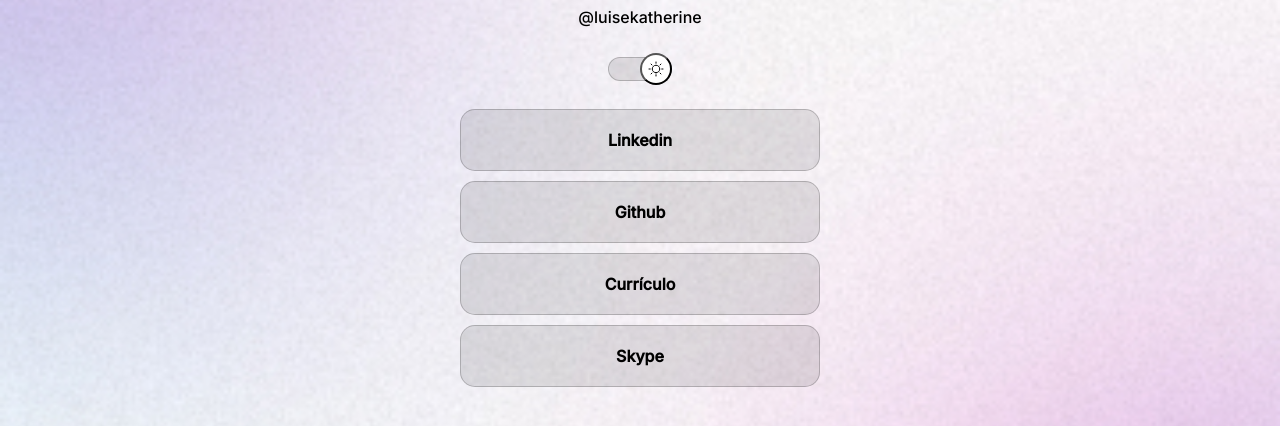
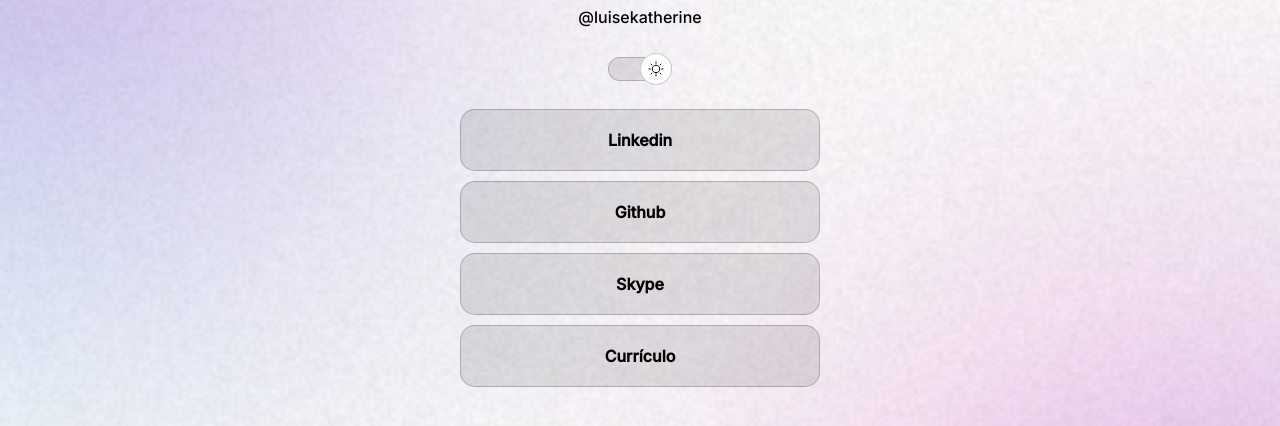
Before and after one commit to luisekatherine/Discover-Rocketseat, a plain HTML site: page index.html in a window 1280 px wide. Shown: the part 211-637 px from the top of the page. Drawn offline with nearby package versions, Linux system fonts and the light colour scheme; a web font is replaced by a local one.

Commit message:
edição de readme e ajustes gerais

```diff
--- a/index.html
+++ b/index.html
@@ -31,10 +31,10 @@
           <a href="https://github.com/luisekatherine" target="_blank">Github</a>
         </li>
         <li>
-          <a href="./assets/Currículo Luise K Arosquita.pdf" target="_blank">Currículo</a>
+          <a href="https://join.skype.com/invite/uuwzaR4Jdsak" target="_blank">Skype</a>
         </li>
         <li>
-          <a href="https://join.skype.com/invite/uuwzaR4Jdsak" target="_blank">Skype</a>
+          <a href="./assets/Currículo Luise K Arosquita.pdf" target="_blank">Currículo</a>
         </li>
       </ul>
       <div id="icons-profile">
--- a/style.css
+++ b/style.css
@@ -71,6 +71,8 @@
   top: 50%;
   left: 0;
   transform: translateY(-50%);
+  border: 1px solid var(--stroke-color-mode);
+  cursor: pointer;
 }
 
 #switch span {
@@ -81,6 +83,7 @@
   display: block;
   border: 1px solid var(--stroke-color-mode);
   background-color: var(--stroke-color);
+  cursor: pointer;
 }
 
 .light #switch button {
```
Also changed, not shown: assets/darkmode.png (added), assets/lightmode.png (added), 1 other file.
